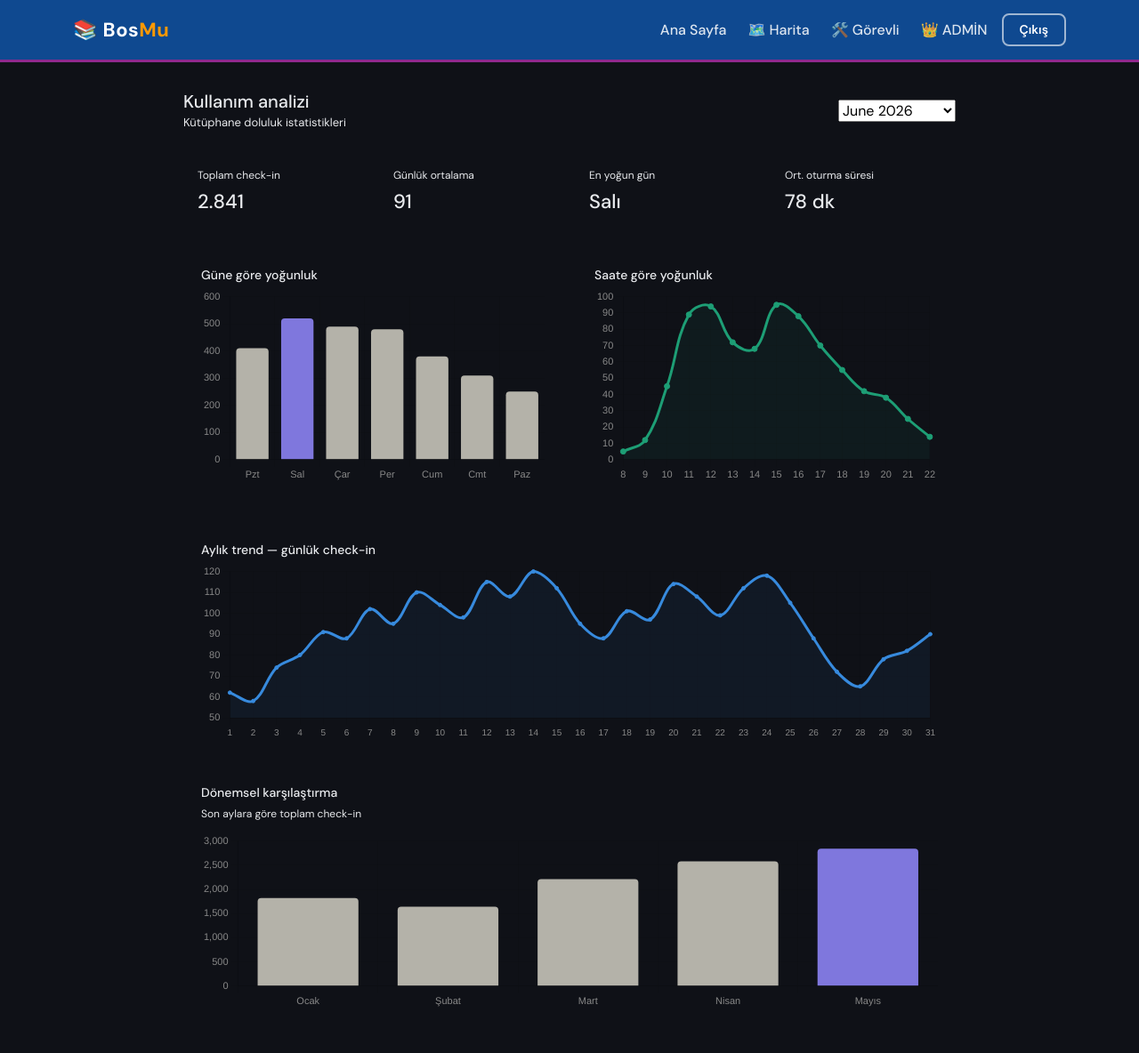
After one commit to yagmur2004/BosMu, a Django app: page /analytics/ in a window 1280 px wide. The commit adds this page. Shown: the whole page at 89% size. Run offline with Django 5.2, Linux system fonts and the light colour scheme; the visitor is signed in with stand-in values (Sample User, id 1).

Commit message:
feat: analytics dashboard template ve view

```diff
--- /dev/null
+++ b/library/templates/library/analytics.html
@@ -0,0 +1,206 @@
+{% extends "library/base.html" %}
+{% block title %}Kullanım Analizi — BosMu{% endblock %}
+
+{% block content %}
+<div class="analytics-wrap">
+
+  <div class="analytics-header">
+    <div>
+      <h2>Kullanım analizi</h2>
+      <p class="sub">Kütüphane doluluk istatistikleri</p>
+    </div>
+    <div class="month-select-wrap">
+      <form method="get">
+        <select name="month" onchange="this.form.submit()">
+          {% for m in available_months %}
+            <option value="{{ m.value }}" {% if m.value == selected_month %}selected{% endif %}>
+              {{ m.label }}
+            </option>
+          {% endfor %}
+        </select>
+      </form>
+    </div>
+  </div>
+
+  <div class="stat-grid">
+    <div class="stat-card">
+      <span class="stat-label">Toplam check-in</span>
+      <span class="stat-value" id="totalCI">—</span>
+    </div>
+    <div class="stat-card">
+      <span class="stat-label">Günlük ortalama</span>
+      <span class="stat-value" id="dailyAvg">—</span>
+    </div>
+    <div class="stat-card">
+      <span class="stat-label">En yoğun gün</span>
+      <span class="stat-value" id="peakDay">—</span>
+    </div>
+    <div class="stat-card">
+      <span class="stat-label">Ort. oturma süresi</span>
+      <span class="stat-value" id="avgDur">—</span>
+    </div>
+  </div>
+
+  <div class="chart-row">
+    <div class="chart-card">
+      <p class="chart-title">Güne göre yoğunluk</p>
+      <div class="chart-wrap" style="height:220px">
+        <canvas id="dayChart" role="img" aria-label="Haftanın günlerine göre check-in sayısı">Veri yükleniyor.</canvas>
+      </div>
+    </div>
+    <div class="chart-card">
+      <p class="chart-title">Saate göre yoğunluk</p>
+      <div class="chart-wrap" style="height:220px">
+        <canvas id="hourChart" role="img" aria-label="Saat dilimine göre ortalama doluluk">Veri yükleniyor.</canvas>
+      </div>
+    </div>
+  </div>
+
+  <div class="chart-card full">
+    <p class="chart-title">Aylık trend — günlük check-in</p>
+    <div class="chart-wrap" style="height:200px">
+      <canvas id="trendChart" role="img" aria-label="Seçilen ay boyunca günlük check-in trendi">Veri yükleniyor.</canvas>
+    </div>
+  </div>
+
+  <div class="chart-card full">
+    <p class="chart-title">Dönemsel karşılaştırma</p>
+    <p class="chart-sub">Son aylara göre toplam check-in</p>
+    <div class="chart-wrap" style="height:200px">
+      <canvas id="compareChart" role="img" aria-label="Aylık karşılaştırma bar grafiği">Veri yükleniyor.</canvas>
+    </div>
+  </div>
+
+</div>
+
+<style>
+.analytics-wrap { max-width: 900px; margin: 2rem auto; padding: 0 1rem; }
+.analytics-header { display: flex; align-items: center; justify-content: space-between; flex-wrap: wrap; gap: 12px; margin-bottom: 1.5rem; }
+.analytics-header h2 { margin: 0; font-size: 20px; color: var(--color-text-primary); }
+.analytics-header .sub { margin: 2px 0 0; color: var(--color-text-secondary); font-size: 13px; }
+.stat-grid { display: grid; grid-template-columns: repeat(auto-fit, minmax(140px, 1fr)); gap: 12px; margin-bottom: 1.5rem; }
+.stat-card { background: var(--color-background-secondary); border-radius: 8px; padding: 1rem; display: flex; flex-direction: column; gap: 4px; }
+.stat-label { font-size: 12px; color: var(--color-text-secondary); }
+.stat-value { font-size: 22px; font-weight: 500; color: var(--color-text-primary); }
+.chart-row { display: grid; grid-template-columns: 1fr 1fr; gap: 16px; margin-bottom: 16px; }
+.chart-card { background: var(--color-background-primary); border: 0.5px solid var(--color-border-tertiary); border-radius: 12px; padding: 1rem 1.25rem; margin-bottom: 16px; }
+.chart-card.full { margin-bottom: 16px; }
+.chart-title { font-size: 14px; font-weight: 500; margin: 0 0 4px; color: var(--color-text-primary); }
+.chart-sub { font-size: 12px; color: var(--color-text-secondary); margin: 0 0 12px; }
+.chart-wrap { position: relative; }
+@media (max-width: 600px) { .chart-row { grid-template-columns: 1fr; } }
+</style>
+
+<script src="https://cdnjs.cloudflare.com/ajax/libs/Chart.js/4.4.1/chart.umd.js"></script>
+<script>
+// ─────────────────────────────────────────────
+// VERİ KAYNAĞI
+// Sami backend'i yazınca şu satırı değiştir:
+//   const DATA = await fetch("/analytics/data/?month={{ selected_month }}").then(r=>r.json());
+// Şimdilik dummy veri kullanıyoruz:
+// ─────────────────────────────────────────────
+const DATA = {
+  total_checkins: 2841,
+  daily_avg: 91,
+  peak_day: "Salı",
+  avg_duration_min: 78,
+  by_weekday: [410, 520, 490, 480, 380, 310, 251],
+  by_hour: [5, 12, 45, 89, 94, 72, 68, 95, 88, 70, 55, 42, 38, 25, 14],
+  daily_trend: [62,58,74,80,91,88,102,95,110,104,98,115,108,120,112,95,88,101,97,114,108,99,112,118,105,88,72,65,78,82,90],
+  monthly_compare: { labels: ["Ocak","Şubat","Mart","Nisan","Mayıs"], data: [1820,1640,2210,2580,2841] }
+};
+
+// Özet kartlar
+document.getElementById("totalCI").textContent  = DATA.total_checkins.toLocaleString("tr-TR");
+document.getElementById("dailyAvg").textContent  = DATA.daily_avg;
+document.getElementById("peakDay").textContent   = DATA.peak_day;
+document.getElementById("avgDur").textContent    = DATA.avg_duration_min + " dk";
+
+const textColor = "#888";
+const gridColor = "rgba(0,0,0,0.06)";
+const baseScales = {
+  x: { ticks: { color: textColor, font: { size: 11 } }, grid: { color: gridColor } },
+  y: { ticks: { color: textColor, font: { size: 11 } }, grid: { color: gridColor }, beginAtZero: true }
+};
+
+// Güne göre bar
+new Chart(document.getElementById("dayChart"), {
+  type: "bar",
+  data: {
+    labels: ["Pzt","Sal","Çar","Per","Cum","Cmt","Paz"],
+    datasets: [{
+      data: DATA.by_weekday,
+      backgroundColor: DATA.by_weekday.map((v,i) =>
+        i === DATA.by_weekday.indexOf(Math.max(...DATA.by_weekday)) ? "#7F77DD" : "#B4B2A9"),
+      borderRadius: 4
+    }]
+  },
+  options: {
+    responsive: true, maintainAspectRatio: false,
+    plugins: { legend: { display: false }, tooltip: { callbacks: { label: ctx => " " + ctx.parsed.y + " check-in" } } },
+    scales: baseScales
+  }
+});
+
+// Saate göre line
+new Chart(document.getElementById("hourChart"), {
+  type: "line",
+  data: {
+    labels: ["8","9","10","11","12","13","14","15","16","17","18","19","20","21","22"],
+    datasets: [{
+      data: DATA.by_hour,
+      borderColor: "#1D9E75",
+      backgroundColor: "rgba(29,158,117,0.08)",
+      fill: true, tension: 0.4, pointRadius: 3, pointBackgroundColor: "#1D9E75"
+    }]
+  },
+  options: {
+    responsive: true, maintainAspectRatio: false,
+    plugins: { legend: { display: false }, tooltip: { callbacks: { label: ctx => " " + ctx.parsed.y + " kişi" } } },
+    scales: baseScales
+  }
+});
+
+// Aylık trend
+const trendDays = Array.from({ length: DATA.daily_trend.length }, (_, i) => i + 1);
+new Chart(document.getElementById("trendChart"), {
+  type: "line",
+  data: {
+    labels: trendDays,
+    datasets: [{
+      data: DATA.daily_trend,
+      borderColor: "#378ADD",
+      backgroundColor: "rgba(55,138,221,0.07)",
+      fill: true, tension: 0.35, pointRadius: 2, pointBackgroundColor: "#378ADD"
+    }]
+  },
+  options: {
+    responsive: true, maintainAspectRatio: false,
+    plugins: { legend: { display: false }, tooltip: { callbacks: { label: ctx => " " + ctx.parsed.y + " check-in" } } },
+    scales: {
+      x: { ticks: { color: textColor, font: { size: 10 }, autoSkip: false, maxRotation: 0 }, grid: { color: gridColor } },
+      y: { ticks: { color: textColor, font: { size: 11 } }, grid: { color: gridColor }, beginAtZero: false }
+    }
+  }
+});
+
+// Dönemsel karşılaştırma
+new Chart(document.getElementById("compareChart"), {
+  type: "bar",
+  data: {
+    labels: DATA.monthly_compare.labels,
+    datasets: [{
+      data: DATA.monthly_compare.data,
+      backgroundColor: DATA.monthly_compare.data.map((v, i) =>
+        i === DATA.monthly_compare.data.length - 1 ? "#7F77DD" : "#B4B2A9"),
+      borderRadius: 4
+    }]
+  },
+  options: {
+    responsive: true, maintainAspectRatio: false,
+    plugins: { legend: { display: false }, tooltip: { callbacks: { label: ctx => " " + ctx.parsed.y.toLocaleString("tr-TR") + " check-in" } } },
+    scales: baseScales
+  }
+});
+</script>
+{% endblock %}
--- a/library/templates/library/staff_panel.html
+++ b/library/templates/library/staff_panel.html
@@ -216,7 +216,10 @@ function closePresent() {
     if (document.exitFullscreen) document.exitFullscreen().catch(() => {});
     else if (document.webkitExitFullscreen) document.webkitExitFullscreen();
 }
-
+<!-- staff_panel.html içinde uygun bir yere ekle -->
+<a href="{% url 'library:analytics' %}" class="btn btn-outline-secondary">
+  Kullanım analizi
+</a>
 document.addEventListener('keydown', e => {
     if (e.key === 'Escape') closePresent();
 });
--- a/library/urls.py
+++ b/library/urls.py
@@ -26,4 +26,7 @@ urlpatterns = [
     path("api/seats/", views.api_seats_status, name="api_seats_status"),
     path("api/checkin/<int:seat_id>/", views.api_checkin, name="api_checkin"),
     path("api/checkout/", views.api_checkout, name="api_checkout"),
+# library/urls.py — mevcut path'lerin arasına ekle
+path("analytics/", views.analytics_view, name="analytics"),
+
 ]
--- a/library/views.py
+++ b/library/views.py
@@ -317,3 +317,26 @@ def seat_qr(request, seat_id):
 def qr_scanner(request):
     """Kamera ile QR okuma sayfası."""
     return render(request, "library/qr_scanner.html")
+from datetime import date
+from dateutil.relativedelta import relativedelta
+
+def analytics_view(request):
+    if not request.user.is_staff:
+        return redirect("library:home")
+
+    today = date.today()
+    available_months = []
+    for i in range(6):
+        d = today - relativedelta(months=i)
+        available_months.append({
+            "value": d.strftime("%Y-%m"),
+            "label": d.strftime("%B %Y"),
+        })
+
+    selected_month = request.GET.get("month", today.strftime("%Y-%m"))
+
+    context = {
+        "available_months": available_months,
+        "selected_month": selected_month,
+    }
+    return render(request, "library/analytics.html", context)
```
